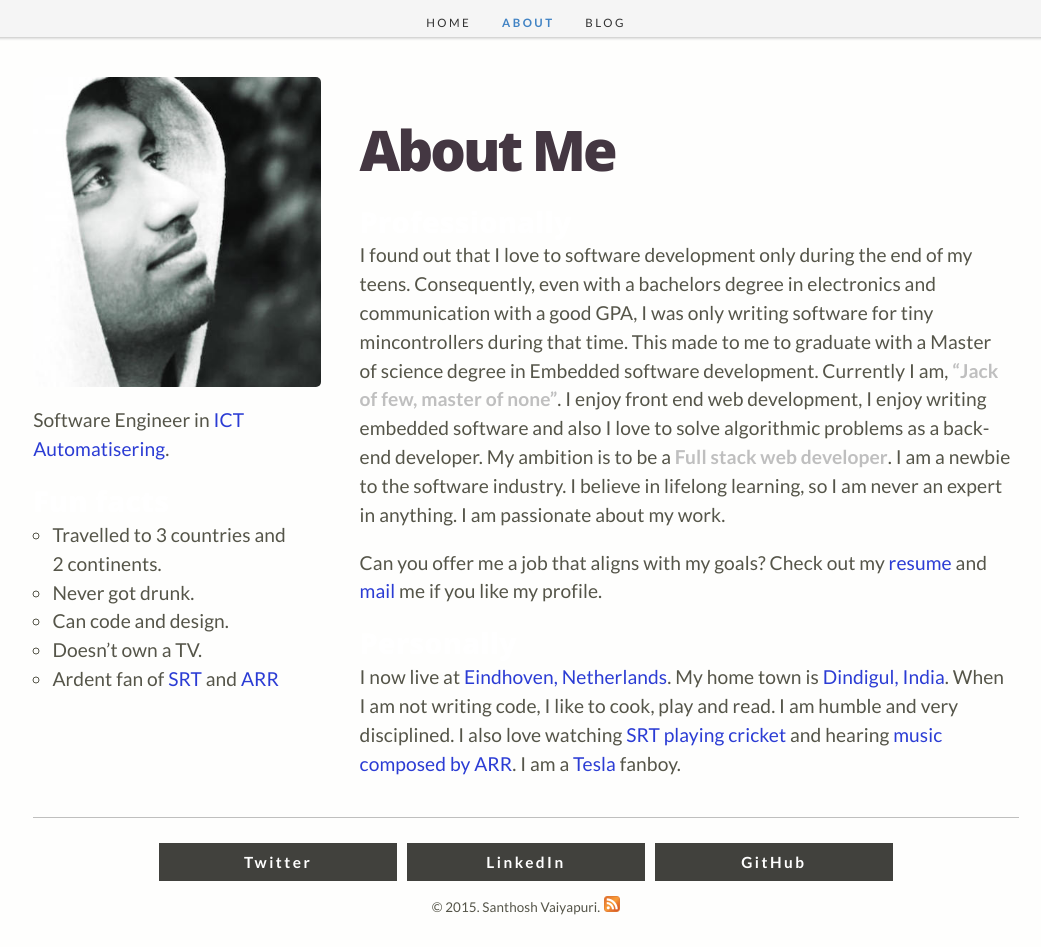
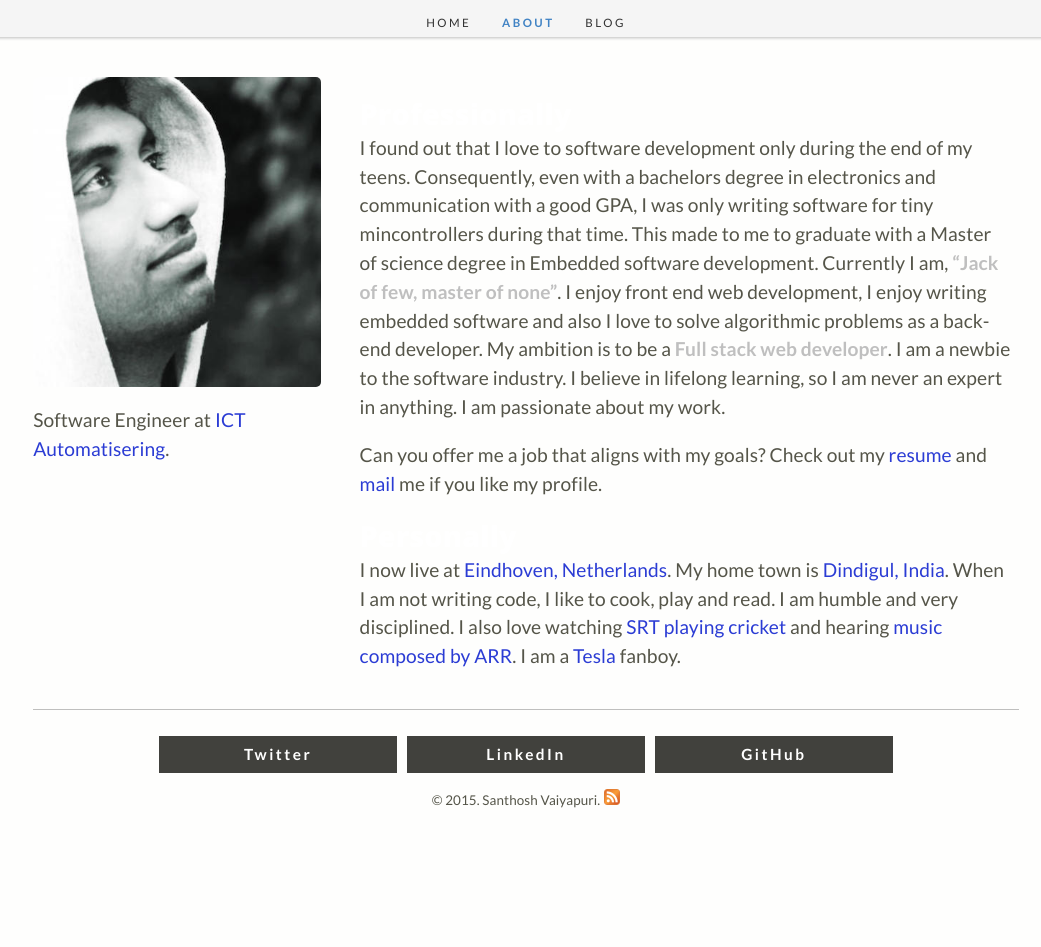
Before and after one commit to santhoshvai/santhoshvai.github.io, a Jekyll site: the page built from about.md, in a window 1280 px wide and 947 px high. Shown: the whole window, without its empty margins (114-1155 px from the left). Built offline with Jekyll 4.4.1, drawn with Linux system fonts in a browser that asks for light colours; Markdown is read by kramdown in place of the engine named in the settings.

Commit message:
removed the h1 page of about me

```diff
--- a/_layouts/about.html
+++ b/_layouts/about.html
@@ -13,9 +13,9 @@
         <div id="photo">
             <img src="/public/images/profile_photoBW.jpg" alt="Santhosh's profile photo">
           </div>
-          <p>Software Engineer in <a href="http://ict.eu/">ICT Automatisering</a>.</p>
+          <p>Software Engineer at <a href="http://ict.eu/">ICT Automatisering</a>.</p>
     </div>
-
+<!--
     <div id="fun-facts">
             <h2>Fun&nbsp;facts</h2>
             <ul>
@@ -25,10 +25,9 @@
               <li>Doesn’t own a&nbsp;TV.</li>
               <li>Ardent fan of <a href="http://en.wikipedia.org/wiki/Sachin_Tendulkar">SRT</a> and <a href="http://en.wikipedia.org/wiki/A._R._Rahman">ARR</a></li>
             </ul>
-    </div>
+    </div> -->
 </div>
   <div class="asymetrical-columns-right reading-block">
-    <h1>About Me</h1>
     {{ content }}
   </div>
 </div>
```
